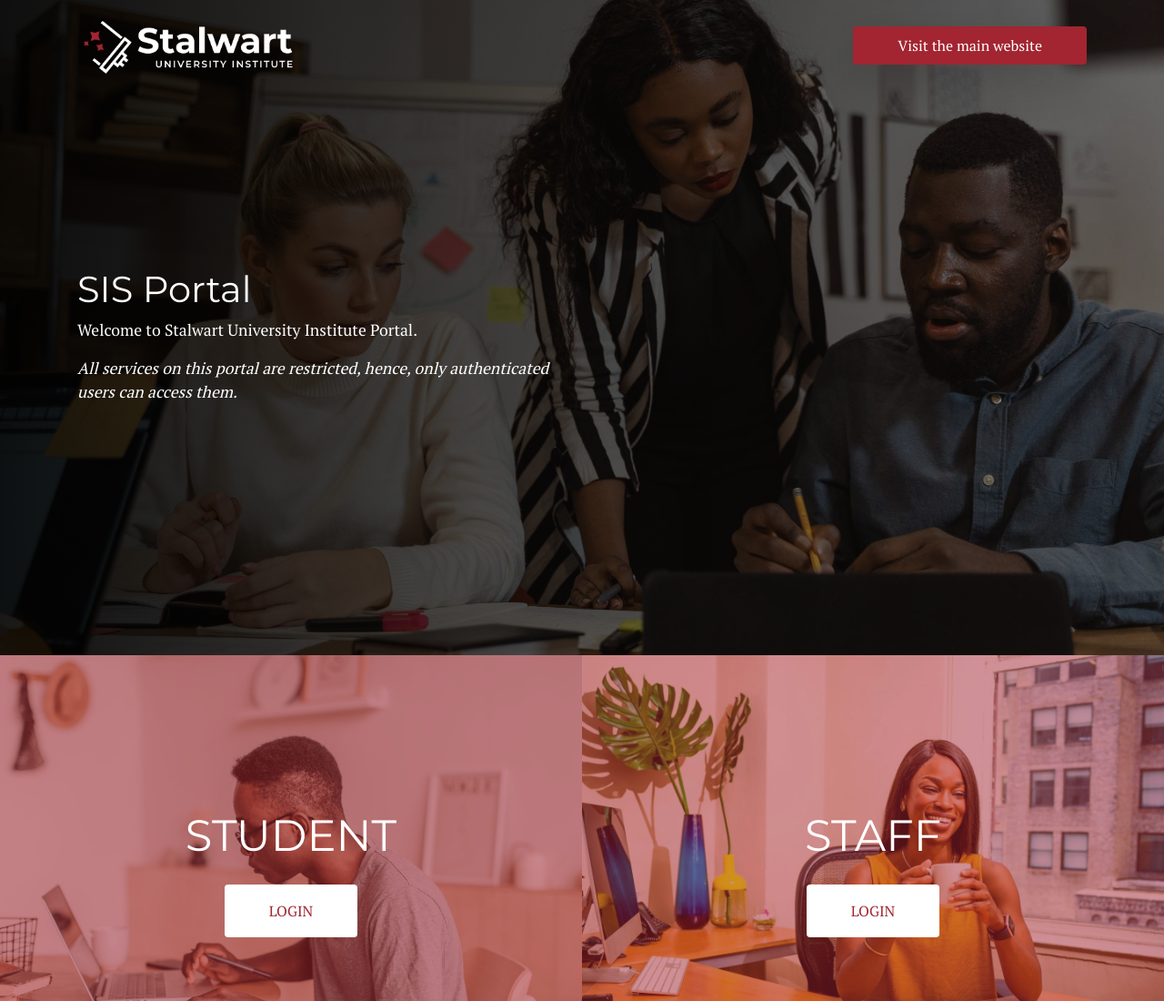
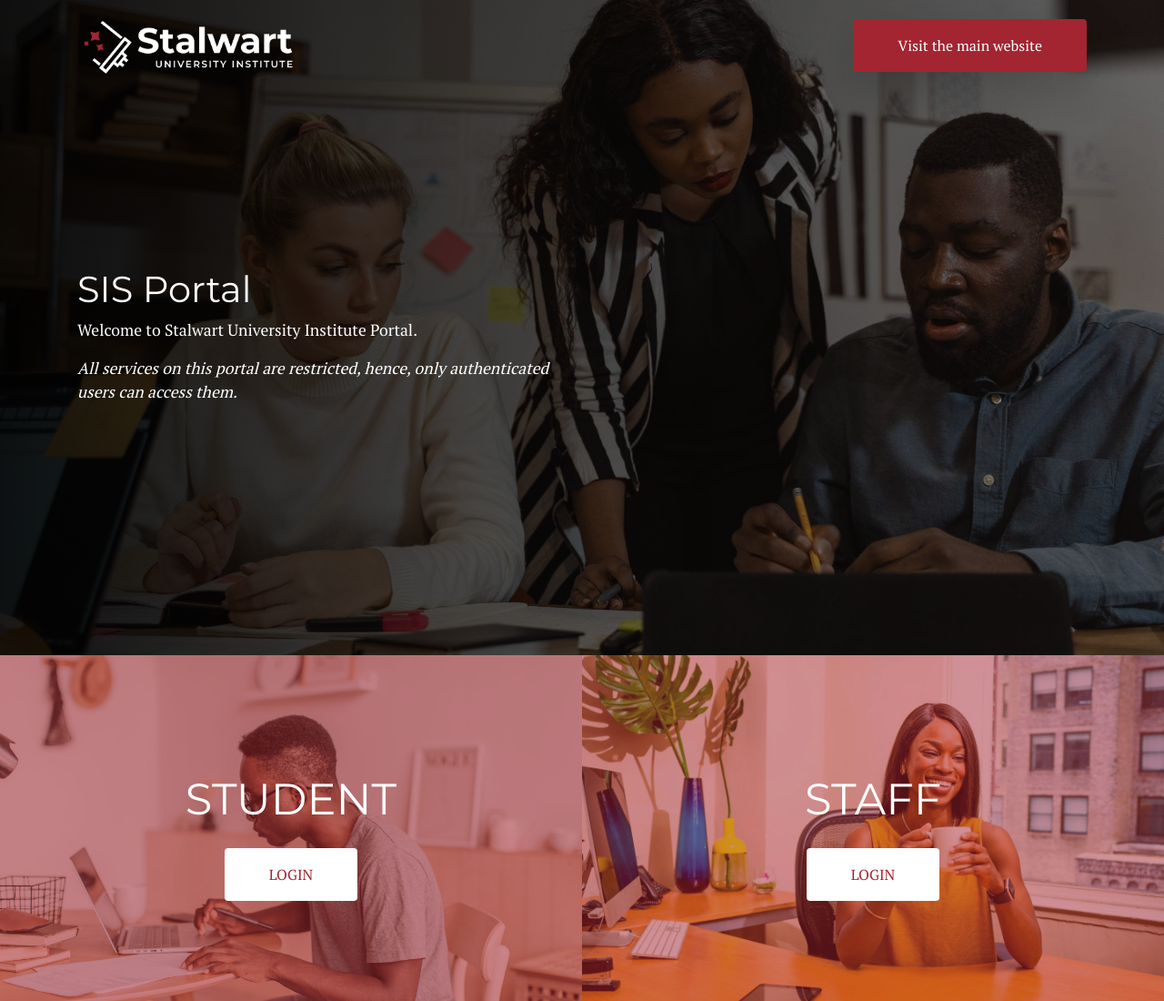
Before and after one commit to joshuaolusayo/stalwart, a React app: page / in a window 1280 px wide. Shown: the top 1100 px of the page at 91% size. Built offline with nearby package versions, Linux system fonts and the light colour scheme.

Commit message:
Updated the responsiveness of the website

```diff
--- a/src/Components/Banner.js
+++ b/src/Components/Banner.js
@@ -10,7 +10,7 @@ const Banner = () => {
 				<div className="main d-flex flex-column flex-md-row justify-content-center justify-content-md-between align-items-center">
 					<img className="logo" src="/images/logo.png" alt="Logo" loading="lazy" />
 					<a
-						className="btn bg-red text-white px-md-5 py-md-2 shadow-lg mt-3 mt-md-0"
+						className="btn bg-red text-white px-md-5 py-md-3 shadow-lg mt-3 mt-md-0"
 						href="http://stalwartuniversityinstitute.com/"
 						rel="noreferrer"
 						target="_blank"
--- a/src/styles.scss
+++ b/src/styles.scss
@@ -75,14 +75,10 @@ body {
 
 	.box {
 		position: relative;
-		height: 15rem;
+		height: 20rem;
 
-		@media screen and (min-width: 576px) {
-			height: 22rem;
-		}
-
-		@media screen and (min-width: 768px) {
-			height: 30rem;
+		@media screen and (min-width: 992px) {
+			height: 25rem;
 		}
 
 		.overlay {
@@ -117,7 +113,7 @@ body {
 
 .footer a {
 	transition: all 300ms ease-in;
-	color: rgba(255,255,255,0.6);
+	color: rgba(255, 255, 255, 0.6);
 
 	&:hover {
 		color: #fff;
```
Also changed, not shown: src/styles.css.
